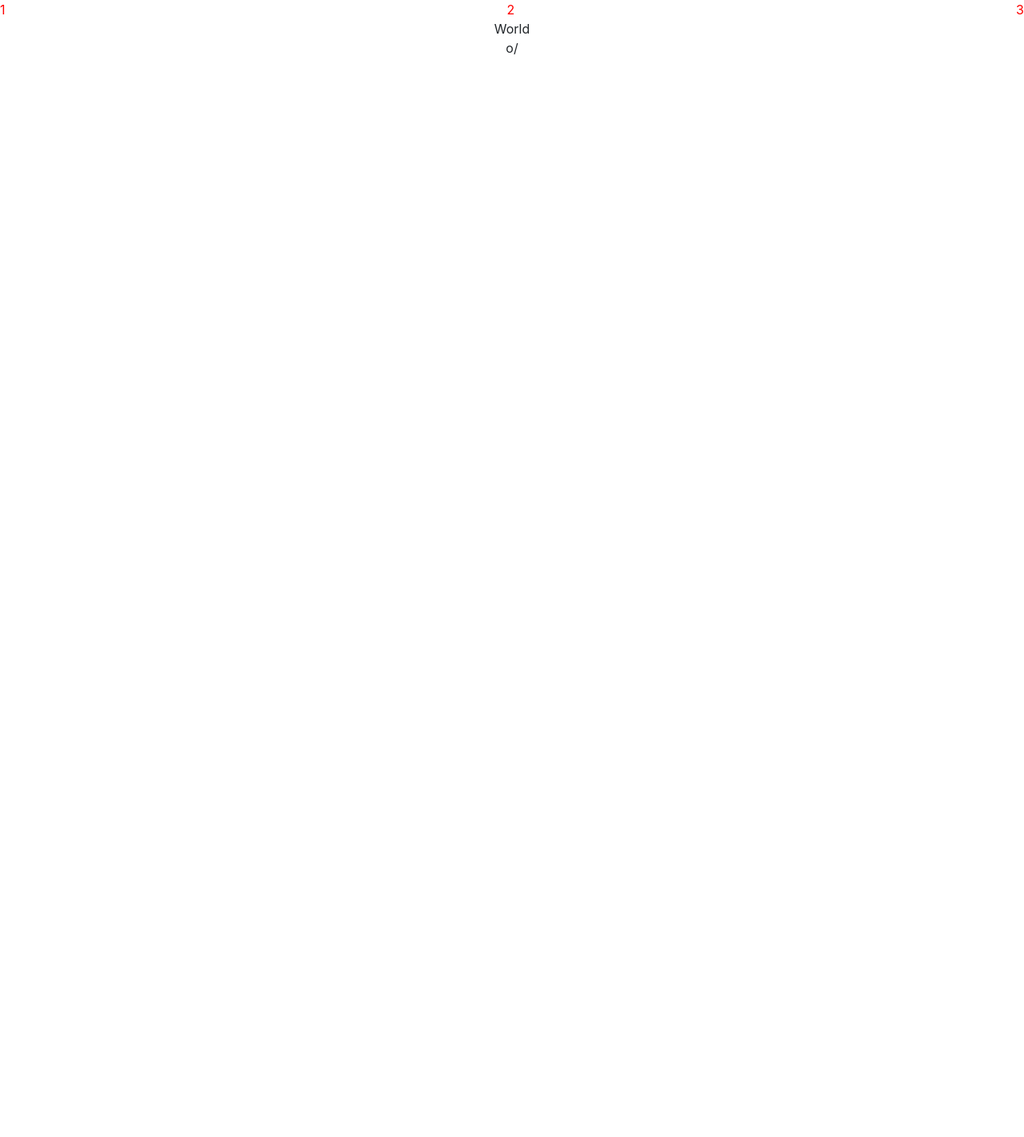
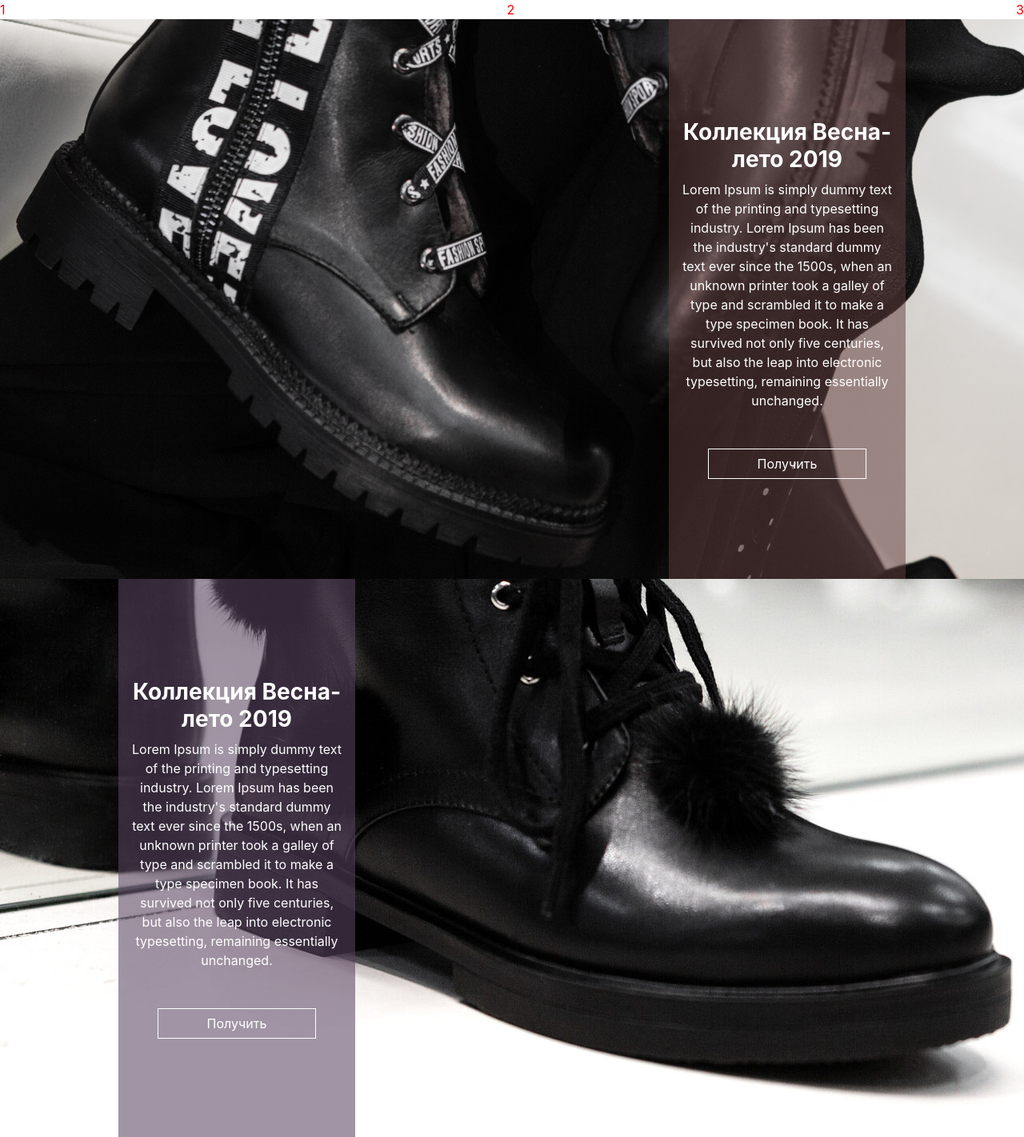
Before and after one commit to pan-yauhen/catalog, a React (Create React App) app: page / in a window 1280 px wide. Shown: the top 1422 px of the page at 80% size. Before the commit the page ends 800 px from the top, so only its background shows below. Built offline with nearby package versions, Linux system fonts and the light colour scheme.

Commit message:
add: Homepage and routing, fix: JSON file

```diff
--- a/src/App.jsx
+++ /dev/null
@@ -1,17 +0,0 @@
-import React, { Component } from 'react';
-import './App.scss';
-import { Header } from './components/Header/Header';
-
-class App extends Component {
-  render() {
-    return (
-      <div className="App">
-          <Header />
-          <main className="main">World</main>
-          <footer className="footer">o/</footer>
-      </div>
-    );
-  }
-}
-
-export default App;
--- a/src/App.scss
+++ /dev/null
@@ -1,3 +0,0 @@
-.App {
-  text-align: center;
-}
--- /dev/null
+++ b/src/components/App.jsx
@@ -0,0 +1,20 @@
+import React, { Component } from 'react';
+import { Header } from './Header/Header';
+import { Main } from './Main/Main';
+import { BrowserRouter } from 'react-router-dom';
+
+class App extends Component {
+  render() {
+    return (
+        <BrowserRouter>
+          <div className="App">
+              <Header />
+              <Main />
+              <footer className="footer">o/</footer>
+          </div>
+        </BrowserRouter>
+    );
+  }
+}
+
+export default App;
--- /dev/null
+++ b/src/components/Main/Main.jsx
@@ -0,0 +1,17 @@
+import React from 'react';
+import { Route, Switch } from 'react-router-dom';
+import './Main.scss';
+import { Home } from '../../pages/Home/Home';
+import { Catalog } from '../../pages/Catalog/Catalog';
+
+export const Main = () =>
+    <main className="main">
+        <Switch>
+            <Route exact
+                   path="/"
+                   component={Home} />
+            <Route exact
+                   path="/catalog"
+                   component={Catalog} />
+        </Switch>
+    </main>;
--- a/src/index.js
+++ b/src/index.js
@@ -3,6 +3,8 @@ import 'bootstrap/dist/js/bootstrap.bundle.min';
 import React from 'react';
 import ReactDOM from 'react-dom';
 import './index.scss';
-import App from './App';
+import App from './components/App';
 
-ReactDOM.render(<App />, document.getElementById('root'));
+ReactDOM.render(
+    <App />, document.getElementById('root')
+);
--- a/src/mocks/HomeItems.json
+++ b/src/mocks/HomeItems.json
@@ -1,20 +1,20 @@
 [
   {
+    "id": 0,
+    "productName": "Коллекция Весна-лето 2019",
+    "image": "IMG_4173.jpg",
+    "description": "Lorem Ipsum is simply dummy text of the printing and typesetting industry. Lorem Ipsum has been the industry's standard dummy text ever since the 1500s, when an unknown printer took a galley of type and scrambled it to make a type specimen book. It has survived not only five centuries, but also the leap into electronic typesetting, remaining essentially unchanged."
+  },
+  {
     "id": 1,
-    "productName": "Колеекция Весна-лето 2019",
-    "image": "./images/IMG_4173.jpg",
+    "productName": "Коллекция Весна-лето 2019",
+    "image": "IMG_4192.jpg",
     "description": "Lorem Ipsum is simply dummy text of the printing and typesetting industry. Lorem Ipsum has been the industry's standard dummy text ever since the 1500s, when an unknown printer took a galley of type and scrambled it to make a type specimen book. It has survived not only five centuries, but also the leap into electronic typesetting, remaining essentially unchanged."
   },
   {
     "id": 2,
-    "productName": "Колеекция Весна-лето 2019",
-    "image": "./images/IMG_4192.jpg",
-    "description": "Lorem Ipsum is simply dummy text of the printing and typesetting industry. Lorem Ipsum has been the industry's standard dummy text ever since the 1500s, when an unknown printer took a galley of type and scrambled it to make a type specimen book. It has survived not only five centuries, but also the leap into electronic typesetting, remaining essentially unchanged."
-  },
-  {
-    "id": 3,
-    "productName": "Колеекция Весна-лето 2019",
-    "image": "./images/IMG_4219.jpg",
+    "productName": "Коллекция Весна-лето 2019",
+    "image": "IMG_4219.jpg",
     "description": "Lorem Ipsum is simply dummy text of the printing and typesetting industry. Lorem Ipsum has been the industry's standard dummy text ever since the 1500s, when an unknown printer took a galley of type and scrambled it to make a type specimen book. It has survived not only five centuries, but also the leap into electronic typesetting, remaining essentially unchanged."
   }
 ]
--- /dev/null
+++ b/src/pages/Catalog/Catalog.jsx
@@ -0,0 +1,7 @@
+import React from 'react';
+import './Catalog.scss';
+
+export const Catalog = () =>
+    <div className="catalog">
+        Catalog
+    </div>;
--- /dev/null
+++ b/src/pages/Home/Home.jsx
@@ -0,0 +1,30 @@
+import React from 'react';
+import './Home.scss';
+import HomeItems from '../../mocks/HomeItems';
+import Button from "reactstrap/es/Button";
+
+export const Home = () =>
+  <div className="home d-flex flex-column text-white w-100 text-center">
+      {HomeItems.map(i => (
+        <div className="px-5 page-section d-flex flex-column align-items-end" style={
+            {backgroundImage: `url(${require("../../mocks/images/"+i.image)})`}
+        }>
+            <div className={
+                `section-inner inner${i.id} d-flex flex-column justify-content-center h-100 w-25 px-3`
+            }>
+                <h3 className="font-weight-bold">
+                    {i.productName}
+                </h3>
+                <span>
+                    {i.description}
+                </span>
+                <Button
+                    outline color={'info'}
+                    className="align-self-center text-white border-white rounded-0 w-75 mt-5"
+                >
+                    Получить
+                </Button>
+            </div>
+        </div>
+      ))}
+  </div>;
--- /dev/null
+++ b/src/pages/Home/Home.scss
@@ -0,0 +1,25 @@
+.home {
+  .page-section {
+    height: 700px;
+    background-position: bottom;
+    background-repeat: no-repeat;
+    background-size: cover;
+
+    .section-inner {
+      margin: 0 100px;
+    }
+
+    .inner0 {
+      background: rgba(99, 62, 62, 0.5);
+    }
+
+    .inner1 {
+      background: rgba(89, 68, 98, 0.57);
+      align-self: start;
+    }
+
+    .inner2 {
+      background: rgba(76, 115, 82, 0.5);
+    }
+  }
+}
```
Also changed, not shown: src/components/Main/Main.scss (added), src/pages/Catalog/Catalog.scss (added).
